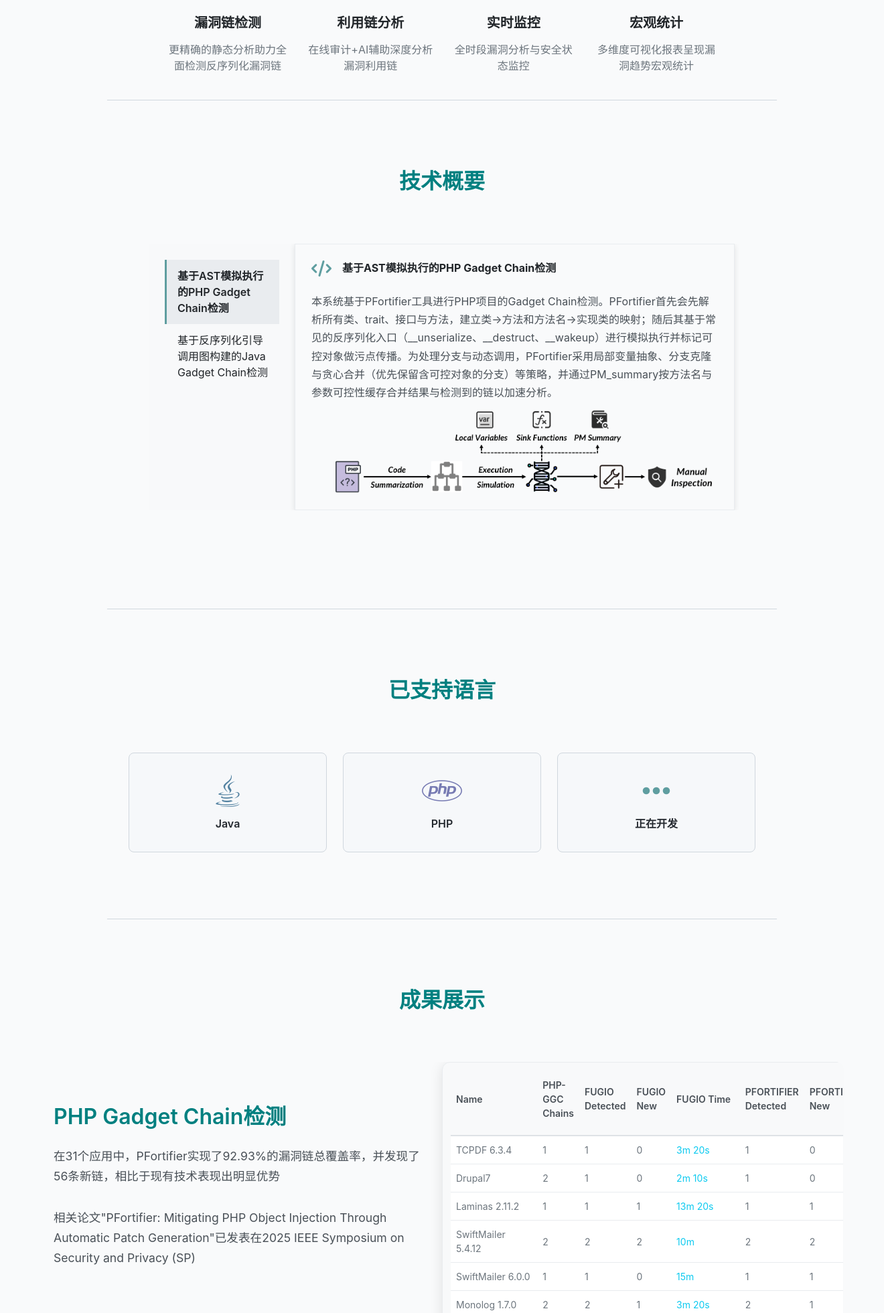
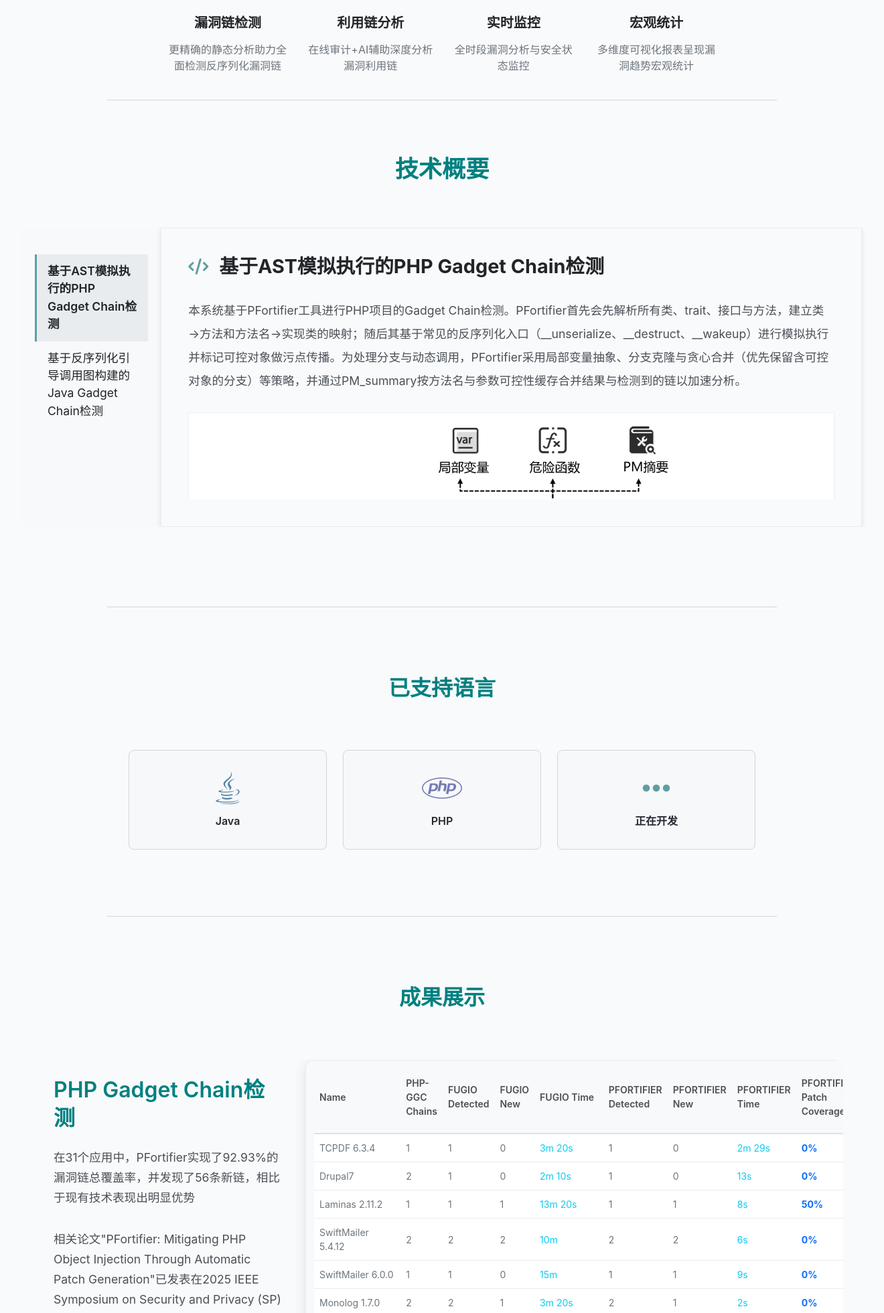
Before and after one commit to CyanM0un/DeserAnalyzer, a Flask app: page / in a window 1320 px wide. Shown: the part 1681-3642 px from the top of the page at 67% size. Run offline with Flask 3, Linux system fonts and the light colour scheme; some libraries are stand-ins or nearby versions.

Commit message:
index修改完成

```diff
--- a/flask_app/templates/index.html
+++ b/flask_app/templates/index.html
@@ -169,17 +169,17 @@
     </section>
 
     <!-- 技术简介 -->
-    <section class="section">
-        <div class="container">
-            <div class="row justify-content-center mb-5">
-                <div class="col-lg-8 text-center">
-                    <h2 class="section-title fw-bold">技术概要</h2>
+    <section class="section" style="padding: 80px 20px; margin: 0 auto; max-width: 1600px;">
+        <div class="container-fluid">  <!-- 全宽容器，避免固定宽度限制 -->
+            <div class="row justify-content-center mb-10">
+                <div class="col-lg-12 text-center">
+                    <h2 class="section-title fw-bold" style="font-size: 2.2rem;">技术概要</h2>
                 </div>
 
                 <!-- 技术介绍模块 -->
-                <div class="tech-intro-container row mt-5">
+                <div class="tech-intro-container row mt-10" style="width: 100%;">
                     <!-- 左侧索引 -->
-                    <div class="tech-nav col-md-3">
+                    <div class="tech-nav col-lg-2 col-md-3" style="padding: 40px 20px; font-size: 1.1rem;">
                         <ul class="nav-list list-unstyled">
                             <li class="nav-item active" data-target="tech1">基于AST模拟执行的PHP Gadget Chain检测</li>
                             <li class="nav-item" data-target="tech2">基于反序列化引导调用图构建的Java Gadget Chain检测</li>
@@ -187,28 +187,28 @@
                     </div>
 
                     <!-- 右侧内容 -->
-                    <div class="tech-content col-md-9">
+                    <div class="tech-content col-lg-10 col-md-9" style="padding: 40px; overflow: visible;">
                         <!-- 技术1 -->
                         <div class="content-item active" id="tech1">
                             <div class="content-header">
-                                <i class="fas fa-code me-3"></i>
-                                <h3 class="tech-title">基于AST模拟执行的PHP Gadget Chain检测</h3>
+                                <i class="fas fa-code me-3" style="font-size: 1.5rem;"></i>
+                                <h3 class="tech-title" style="font-size: 1.8rem;">基于AST模拟执行的PHP Gadget Chain检测</h3>
                             </div>
-                            <div class="tech-desc">
+                            <div class="tech-desc" style="margin-top: 30px; line-height: 2.0; font-size: 1.1rem;">
                                 <p>本系统基于<a href="https://github.com/HACHp1/PFortifier" target="_blank">PFortifier</a>工具进行PHP项目的Gadget Chain检测。PFortifier首先会先解析所有类、trait、接口与方法，建立类→方法和方法名→实现类的映射；随后其基于常见的反序列化入口（__unserialize、__destruct、__wakeup）进行模拟执行并标记可控对象做污点传播。为处理分支与动态调用，PFortifier采用局部变量抽象、分支克隆与贪心合并（优先保留含可控对象的分支）等策略，并通过PM_summary按方法名与参数可控性缓存合并结果与检测到的链以加速分析。</p>
-                                <img src="assets/images/php-workflow.png" alt="PFortifier流程图" style="max-width:100%; height:auto; margin-top:10px;">
+                                <img src="assets/images/php-workflow.png" alt="PFortifier" style="max-width: 100%; height: auto; margin: 30px 0; border: 1px solid #eee; padding: 15px; background-color: #fff;">
                             </div>
                         </div>
 
                         <!-- 技术2 -->
                         <div class="content-item" id="tech2">
                             <div class="content-header">
-                                <i class="fas fa-code me-3"></i>
-                                <h3 class="tech-title">基于反序列化引导调用图构建的Java Gadget Chain检测</h3>
+                                <i class="fas fa-code me-3" style="font-size: 1.5rem;"></i>
+                                <h3 class="tech-title" style="font-size: 1.8rem;">基于反序列化引导调用图构建的Java Gadget Chain检测</h3>
                             </div>
-                            <div class="tech-desc">
+                            <div class="tech-desc" style="margin-top: 30px; line-height: 2.0; font-size: 1.1rem;">
                                 <p>本系统基于<a href="https://github.com/CGCL-codes/Flash" target="_blank">Flash</a>工具进行Java项目的Gadget Chain检测。Flash首先进行可控性分析，以确定变量是否可以通过反序列化来恢复。然后，它应用一种混合分派方法，根据接收变量的可控性在调用点解析被调用者：如果可控，Flash使用更全面但可能精度较低的技术（例如类层次分析法、代理分派）；否则，则应用更精确的技术（例如指针分析）。Flash还通过处理涉及可控变量的反射来恢复缺失的调用边，并过滤掉不相关的边，以提高准确率和效率</p>
-                                <img src="assets/images/java-workflow.jpg" alt="Flash流程图" style="max-width:100%; height:auto; margin-top:10px;">
+                                <img src="assets/images/java-workflow.png" alt="Flash流程图" style="max-width: 100%; height: auto; margin: 30px 0; border: 1px solid #eee; padding: 15px; background-color: #fff;">
                             </div>
                         </div>
                     </div>
@@ -266,8 +266,8 @@
                 <div class="slider-wrapper">
                     <div class="slider-item active">
                         <div class="row align-items-stretch">
-                            <!-- 左侧文字区域 -->
-                            <div class="col-lg-6 slider-text">
+                            <!-- 左侧文字区域（3列） -->
+                            <div class="col-lg-4 slider-text">
                                 <div class="text-content">
                                     <h3 class="section-title">PHP Gadget Chain检测</h3>
                                     <p class="section-desc">
@@ -279,20 +279,20 @@
                                 </div>
                             </div>
 
-                            <!-- 右侧动态表格区域 -->
-                            <div class="col-lg-6 dynamic-table-container"
-                                 data-json-file="{{ url_for('static', filename='table/php_result.json') }}"
-                                 data-table-type="php">
+                            <!-- 右侧动态表格区域（7列） -->
+                            <div class="col-lg-8 dynamic-table-container"
+                                data-json-file="{{ url_for('static', filename='table/php_result.json') }}"
+                                data-table-type="php">
                                 <!-- 表格将在这里动态生成 -->
                             </div>
                         </div>
                     </div>
 
                     <!-- 滑块效果展示 -->
-                     <div class="slider-item">
+                    <div class="slider-item">
                         <div class="row align-items-stretch">
-                            <!-- 左侧文字区域 -->
-                            <div class="col-lg-6 slider-text">
+                            <!-- 左侧文字区域（3列） -->
+                            <div class="col-lg-4 slider-text">
                                 <div class="text-content">
                                     <h3 class="section-title">Java Gadget Chain检测</h3>
                                     <p class="section-desc">
@@ -304,10 +304,10 @@
                                 </div>
                             </div>
 
-                            <!-- 右侧动态表格区域 -->
-                            <div class="col-lg-6 dynamic-table-container"
-                                 data-json-file="{{ url_for('static', filename='table/java_result.json') }}"
-                                 data-table-type="java">
+                            <!-- 右侧动态表格区域（7列） -->
+                            <div class="col-lg-8 dynamic-table-container"
+                                data-json-file="{{ url_for('static', filename='table/java_result.json') }}"
+                                data-table-type="java">
                                 <!-- 表格将在这里动态生成 -->
                             </div>
                         </div>
```
Also changed, not shown: flask_app/assets/images/java-workflow.jpg (deleted), flask_app/assets/images/java-workflow.png (added), flask_app/assets/images/php-workflow.png.
